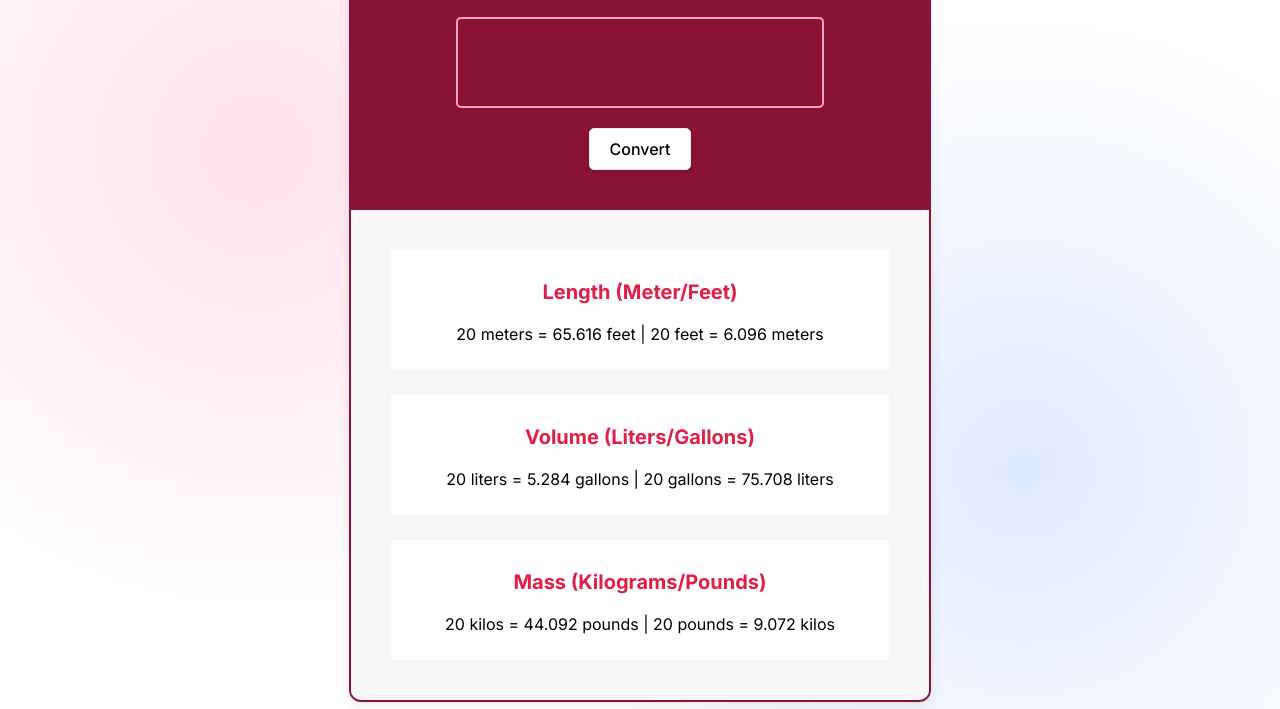
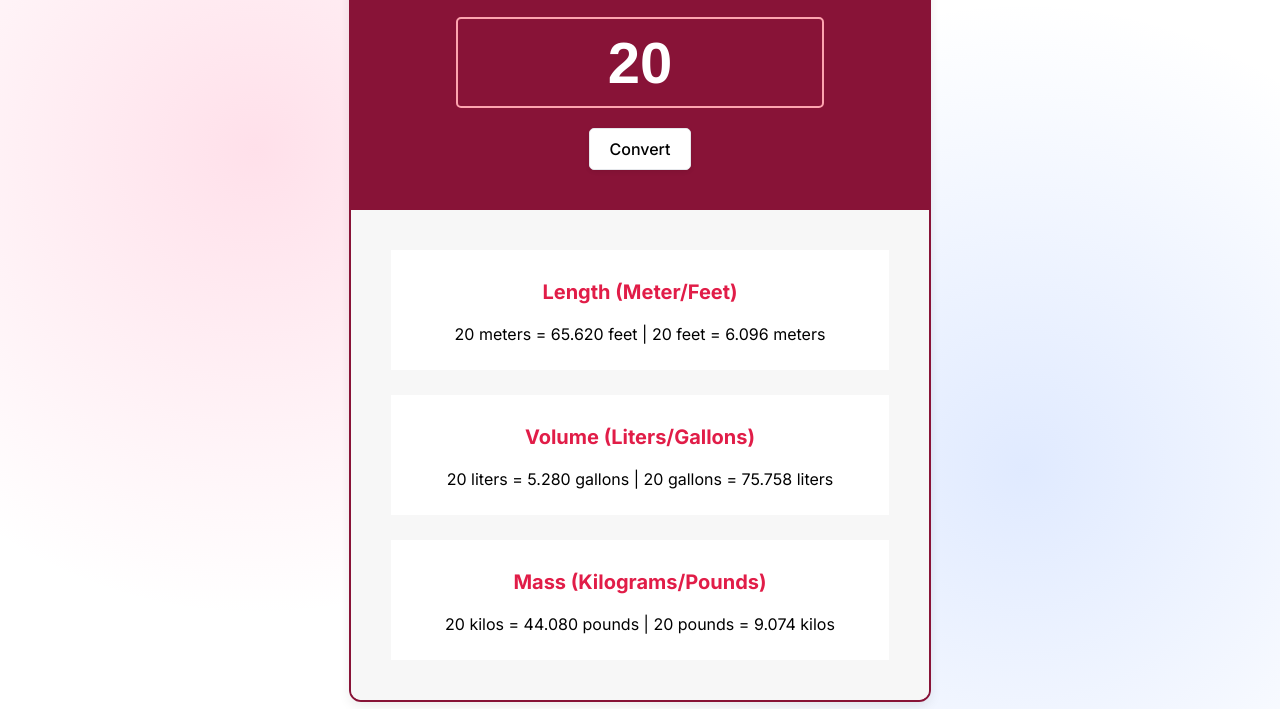
Before and after one commit to GretaRa/unit-converter, a website built with Vite: page index.html in a window 1280 px wide. Shown: the part 91-800 px from the top of the page. Built offline with nearby package versions, Linux system fonts and the light colour scheme.

Commit message:
Add js logic

```diff
--- a/index.css
+++ b/index.css
@@ -16,6 +16,12 @@ body {
     padding: 0;
     font-family: "Inter", Arial, sans-serif;
     text-align: center;
+}
+
+#container{
+    display: flex;
+    flex-direction: column;
+    min-height: 100vh;
 }
 
 h1{
@@ -71,7 +77,7 @@ main{
     flex-direction: column;
     gap: 25px;
     background: #f7f7f7;
-    min-height: 100vh;
+    flex: 1;
 }
 
 section{
@@ -99,9 +105,11 @@ section h3{
         border-radius: 12px;
         overflow: hidden;
         box-shadow: 0 4px 12px rgba(0, 0, 0, 0.08);
+        min-height: auto;
     }
 
     main{
         min-height: auto;
+        flex: unset;
     }
 }
--- a/index.html
+++ b/index.html
@@ -10,7 +10,7 @@
         <div id="container">
             <header>
                 <h1 class="title">Metric/Imperial Unit Conversion</h1>
-                <input id="user-input" type="number">
+                <input id="user-input" type="number" value="20">
                 <button id="convert-btn">Convert</button>
             </header>
             <main>
--- a/index.js
+++ b/index.js
@@ -4,16 +4,33 @@
 1 kilogram = 2.204 pound
 */
 
-const userInputEl = document.getElementById("user-input")
+const inputEl = document.getElementById("user-input")
 const convertBtn = document.getElementById("convert-btn")
 const lengthOutputEl = document.getElementById("length-output")
 const volumeOutputEl = document.getElementById("volume-output")
 const massOutputEl = document.getElementById("mass-output")
 
-lengthOutputEl.textContent = `20 meters = 65.616 feet | 20 feet = 6.096 meters`
-volumeOutputEl.textContent = `20 liters = 5.284 gallons | 20 gallons = 75.708 liters`
-massOutputEl.textContent = `20 kilos = 44.092 pounds | 20 pounds = 9.072 kilos`
+function processInput (){
+    const value = inputEl.value
+    calculateConversions(value)
+}
 
-function convert (input){
+processInput() // Run once with default value 20
 
+convertBtn.addEventListener('click', processInput)
+
+function calculateConversions (input){
+    const feet = (input * 3.281).toFixed(3);
+    const meters = (input / 3.281).toFixed(3);
+    const gallons = (input * 0.264).toFixed(3);
+    const liters = (input / 0.264).toFixed(3);
+    const pounds = (input * 2.204).toFixed(3);
+    const kilos = (input / 2.204).toFixed(3);
+    renderResults(input, feet, meters, gallons, liters, pounds, kilos)
 }
+
+function renderResults (input, feet, meters, gallons, liters, pounds, kilos){
+    lengthOutputEl.textContent = `${input} meters = ${feet} feet | ${input} feet = ${meters} meters`
+    volumeOutputEl.textContent = `${input} liters = ${gallons} gallons | ${input} gallons = ${liters} liters`
+    massOutputEl.textContent = `${input} kilos = ${pounds} pounds | ${input} pounds = ${kilos} kilos`
+}
```
